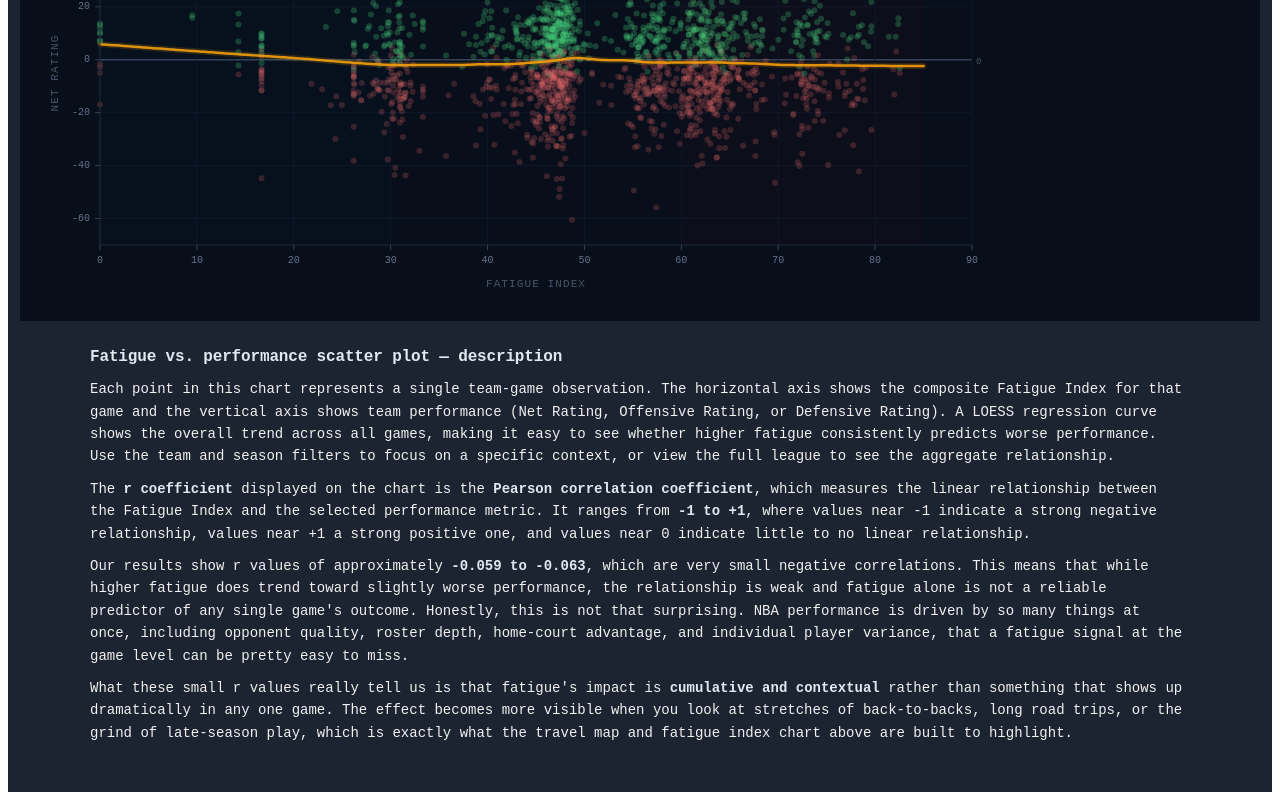
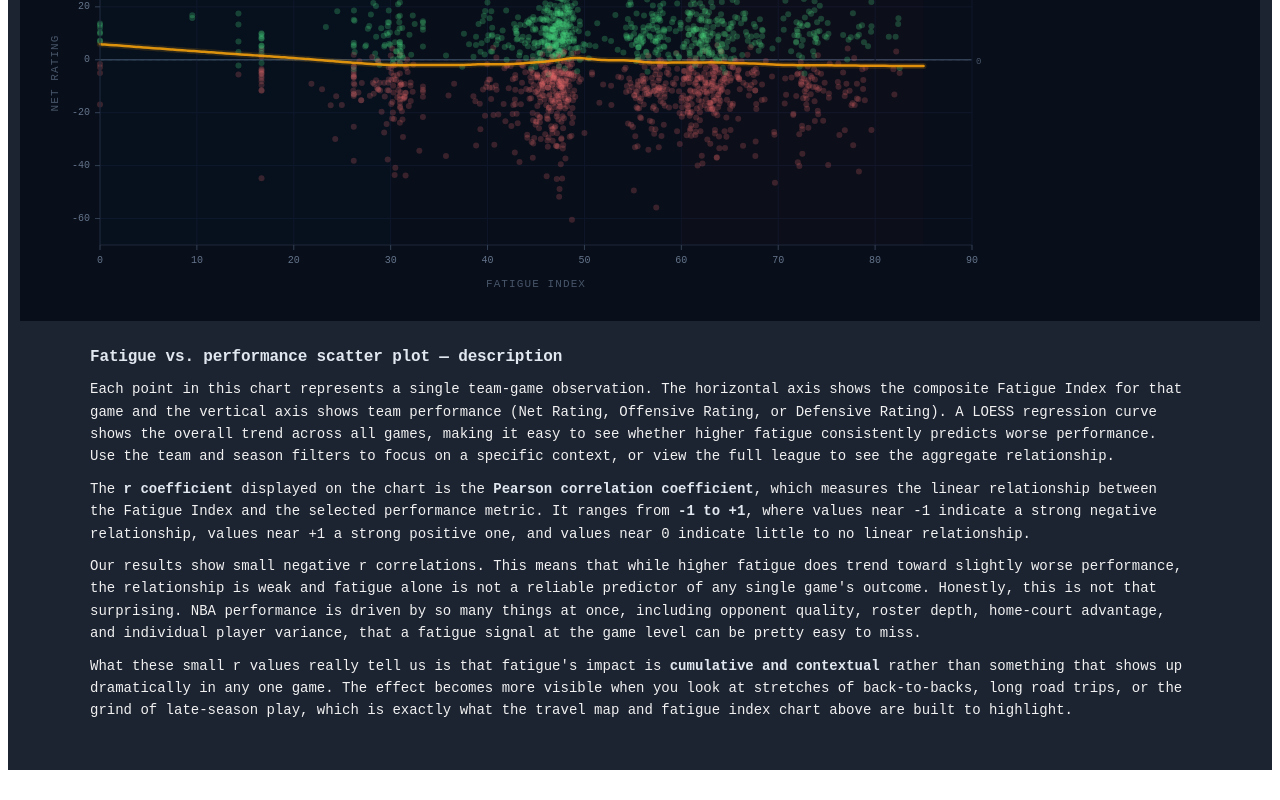
Before and after one commit to skarimann1/VizNBATravel-Performance, a React (Vite) app in the folder ReactVizGeneration/: page / in a window 1280 px wide. Shown: the part 4675-5475 px from the top of the page. After the commit the page ends 5453 px from the top, so only its background shows below. Built offline with nearby package versions, Linux system fonts and the light colour scheme; no server answers.

Commit message:
updated text

```diff
--- a/ReactVizGeneration/src/App.tsx
+++ b/ReactVizGeneration/src/App.tsx
@@ -294,7 +294,7 @@ function App() {
             The <strong style={{ color: PAGE_THEME.text }}>r coefficient</strong> displayed on the chart is the <strong style={{ color: PAGE_THEME.text }}>Pearson correlation coefficient</strong>, which measures the linear relationship between the Fatigue Index and the selected performance metric. It ranges from <strong style={{ color: PAGE_THEME.text }}>-1 to +1</strong>, where values near -1 indicate a strong negative relationship, values near +1 a strong positive one, and values near 0 indicate little to no linear relationship.
           </p>
           <p style={{ margin: "0 0 10px" }}>
-            Our results show r values of approximately <strong style={{ color: PAGE_THEME.text }}>-0.059 to -0.063</strong>, which are very small negative correlations. This means that while higher fatigue does trend toward slightly worse performance, the relationship is weak and fatigue alone is not a reliable predictor of any single game's outcome. Honestly, this is not that surprising. NBA performance is driven by so many things at once, including opponent quality, roster depth, home-court advantage, and individual player variance, that a fatigue signal at the game level can be pretty easy to miss.
+            Our results show small negative r correlations. This means that while higher fatigue does trend toward slightly worse performance, the relationship is weak and fatigue alone is not a reliable predictor of any single game's outcome. Honestly, this is not that surprising. NBA performance is driven by so many things at once, including opponent quality, roster depth, home-court advantage, and individual player variance, that a fatigue signal at the game level can be pretty easy to miss.
           </p>
           <p style={{ margin: 0 }}>
             What these small r values really tell us is that fatigue's impact is <strong style={{ color: PAGE_THEME.text }}>cumulative and contextual</strong> rather than something that shows up dramatically in any one game. The effect becomes more visible when you look at stretches of back-to-backs, long road trips, or the grind of late-season play, which is exactly what the travel map and fatigue index chart above are built to highlight.
```
